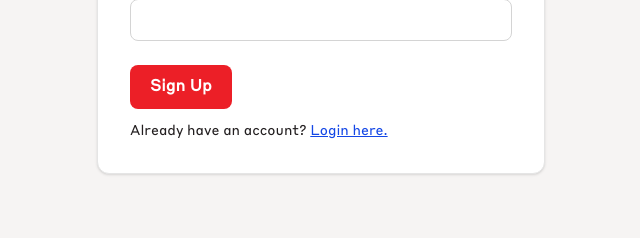
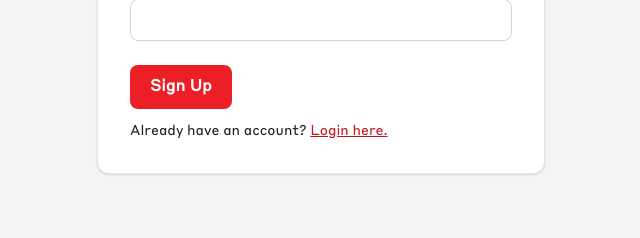
Before and after one commit to Austin-DSA/GeneralToolsWebsite, a Django app: page /accounts/register/ in a window 1280 px wide. Shown: the part 880-1118 px from the top of the page, without its empty margins (319-959 px from the left). Run offline with Django 4.2, Linux system fonts and the light colour scheme; parts of the project's set-up code (start-up, migrations or seed data) failed here and were passed over; some libraries are stand-ins or nearby versions.

Commit message:
Recolor base link rule to DSA red; recompile output.css
Links were the one off-brand color in the app (blue-700/blue-900/purple-800).
Body links now use --color-primary-dark #c4151c (WCAG AA: 5.52:1 on paper,
6.05:1 on white); hover brightens to --color-primary #ec1f27; visited stays
primary-dark. Component classes (header-link, btn, menu-tile) still override
via @layer base. output.css regenerated with the standalone CLI; diff is
confined to the link-color delta.

Co-Authored-By: Claude Fable 5 <noreply@anthropic.com>

```diff
--- a/tools/static/css/custom.css
+++ b/tools/static/css/custom.css
@@ -39,7 +39,7 @@
    override it - unlayered rules would always win over layered ones. */
 @layer base {
   a {
-    @apply underline text-blue-700 hover:text-blue-900 visited:text-purple-800;
+    @apply underline text-primary-dark hover:text-primary visited:text-primary-dark;
   }
 }
 
--- a/tools/static/css/output.css
+++ b/tools/static/css/output.css
@@ -525,14 +525,14 @@
 }
 @layer base {
   a {
-    color: var(--color-blue-700);
+    color: var(--color-primary-dark);
     text-decoration-line: underline;
     &:visited {
-      color: var(--color-purple-800);
+      color: var(--color-primary-dark);
     }
     &:hover {
       @media (hover: hover) {
-        color: var(--color-blue-900);
+        color: var(--color-primary);
       }
     }
   }
```
